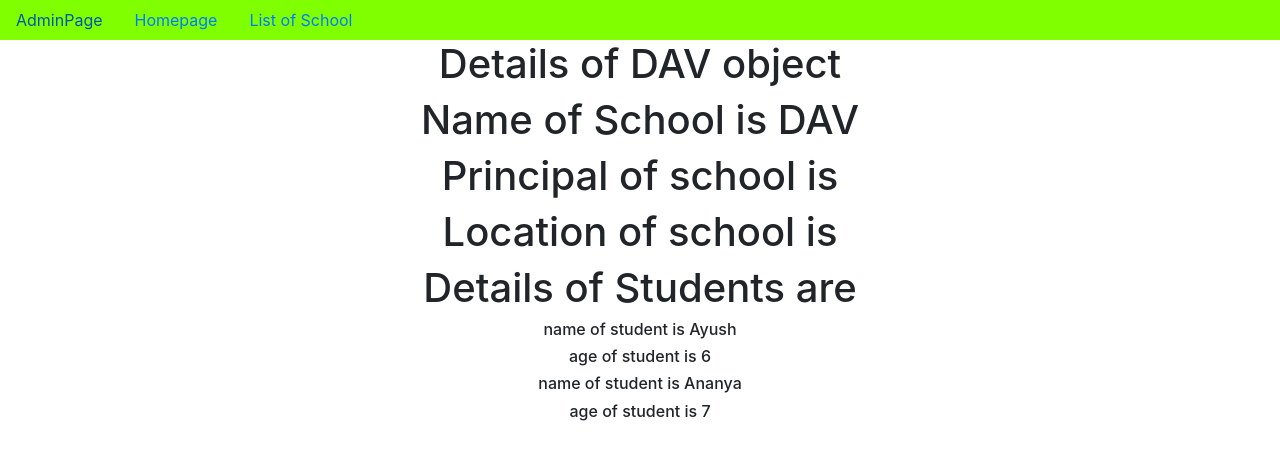
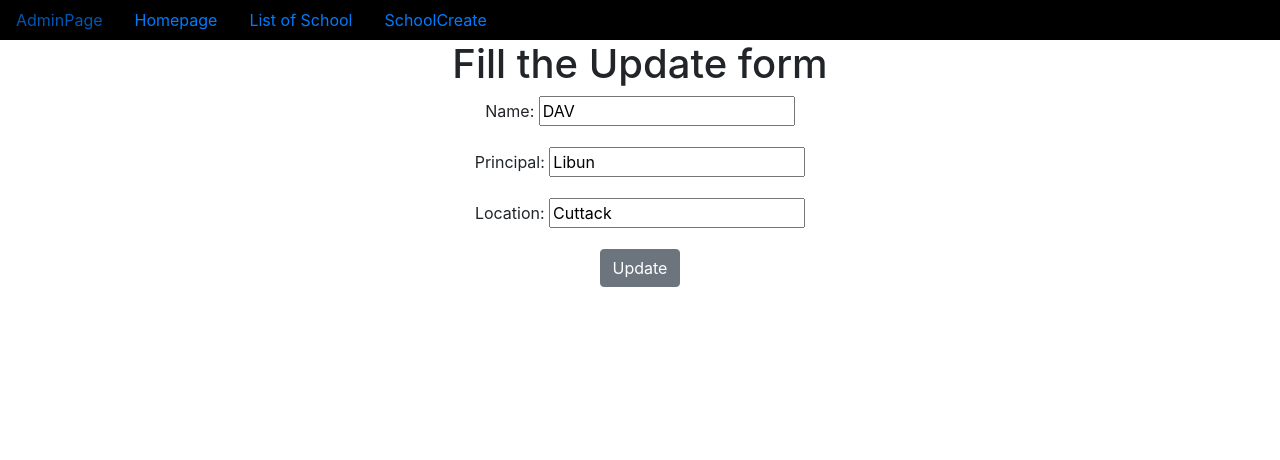
Before and after one commit to RojalinMamun/project41_CBV_L_D_UP_DEL_Views, a Django app: page /update/1/ in a window 1280 px wide. Shown: the top 460 px of the page. Run offline with Django 4.2, Linux system fonts and the light colour scheme; data comes from the database, SQL or seed files in the repository; both versions use the stored data as it was after the commit.

Commit message:
first commit

```diff
--- a/app/models.py
+++ b/app/models.py
@@ -14,7 +14,7 @@ class School(models.Model):
         return self.name
 
     def get_absolute_url(self):
-        return reverse('schooldetail',kwargs={'pk':self.pk})
+        return reverse('detail',kwargs={'pk':self.pk})
 
 class Student(models.Model):
     school=models.ForeignKey(School,on_delete=models.CASCADE,related_name='students')
--- a/app/views.py
+++ b/app/views.py
@@ -2,7 +2,8 @@ from django.shortcuts import render
 from app.models import *
 
 # Create your views here.
-from django.views.generic import TemplateView,ListView,DetailView
+from django.views.generic import TemplateView,ListView,DetailView,CreateView,UpdateView,DeleteView
+from django.urls import reverse_lazy
 
 class Home(TemplateView):
     template_name='app/home.html'
@@ -14,3 +15,16 @@ class SchoolList(ListView):
 class SchoolDetail(DetailView):
     model=School
     context_object_name='sclobject'
+
+class SchoolCreate(CreateView):
+    model=School
+    fields='__all__'
+
+class SchoolUpdate(UpdateView):
+    model=School
+    fields='__all__'
+
+class SchoolDelete(DeleteView):
+    model=School
+    context_object_name='schoolobject'
+    success_url=reverse_lazy('SchoolList')
--- a/project41/urls.py
+++ b/project41/urls.py
@@ -21,7 +21,9 @@ urlpatterns = [
     path('admin/', admin.site.urls),
     path('home/',Home.as_view(),name='Home'),
     path('SchoolList/',SchoolList.as_view(),name='SchoolList'),
+    path('SchoolCreate/', SchoolCreate.as_view(),name='SchoolCreate'),
 
-
+    re_path('^update/(?P<pk>\d+)/',SchoolUpdate.as_view(),name='SchoolUpdate'),
+    re_path('^delete/(?P<pk>\d+)/',SchoolDelete.as_view(),name='SchoolDelete'),
     re_path('(?P<pk>\d+)/',SchoolDetail.as_view(),name='detail'),
 ]
--- a/templates/app/dummy.html
+++ b/templates/app/dummy.html
@@ -13,10 +13,11 @@
   </head>
   <body>
 <center>
-    <nav class="nav" style="background-color:chartreuse;">
+    <nav class="nav" style="background-color:black;">
         <a href="{% url 'admin:index' %}" class="nav-link">AdminPage</a>
         <a href="{% url 'Home' %}" class="nav-link">Homepage</a>
         <a href="{% url 'SchoolList' %}" class="nav-link">List of School</a>
+        <a href="{% url 'SchoolCreate' %}" class="nav-link">SchoolCreate</a>
 
     </nav>
 
--- a/templates/app/school_detail.html
+++ b/templates/app/school_detail.html
@@ -7,8 +7,8 @@
 {% block body_block %}
 <h1>Details of {{sclobject.name}} object</h1>
 <h1>Name of School is {{sclobject.name}}</h1>
-<h1>Principal of school is {{sclobject.principal}}</h1>
-<h1>Location of school is {{sclobject.location}}</h1>
+<h1>Principal of school is {{sclobject.Principal}}</h1>
+<h1>Location of school is {{sclobject.Location}}</h1>
 
   <h1>Details of Students are</h1>
 
@@ -17,4 +17,12 @@
      <h6>age of student is {{i.sage}}</h6>
 
   {% endfor %}
+
+<h4><a href="{% url 'SchoolUpdate' pk=sclobject.pk %}"class="btn btn-info">Updatedata</a></h4>
+<h4><a href="{% url 'SchoolDelete' pk=sclobject.pk %}"class="btn btn-success">Deletedata</a></h4>
+
+
+
+
+
 {% endblock %}
--- /dev/null
+++ b/templates/app/school_form.html
@@ -0,0 +1,27 @@
+{% extends 'app/dummy.html' %}
+
+{% block title %}
+      <title>Create Page</title>
+{% endblock %}
+
+{% block body_block %}
+
+{% if form.instance.pk %}
+
+    <h1>Fill the Update form</h1>
+{% else %}
+    <h1>Fill the Create form</h1>
+{% endif %}
+
+<form method="POST">
+    {% csrf_token %}
+       {{form.as_p}}
+
+{% if form.instance.pk %}
+
+    <input type="submit" value="Update" class="btn btn-secondary">
+{% else %}
+    <input type="submit" value="Create" class="btn btn-info">
+{% endif %}
+</form>
+{% endblock %}
```
Also changed, not shown: templates/app/school_confirm_delete.html (added, +13 -0 lines), db.sqlite3.
